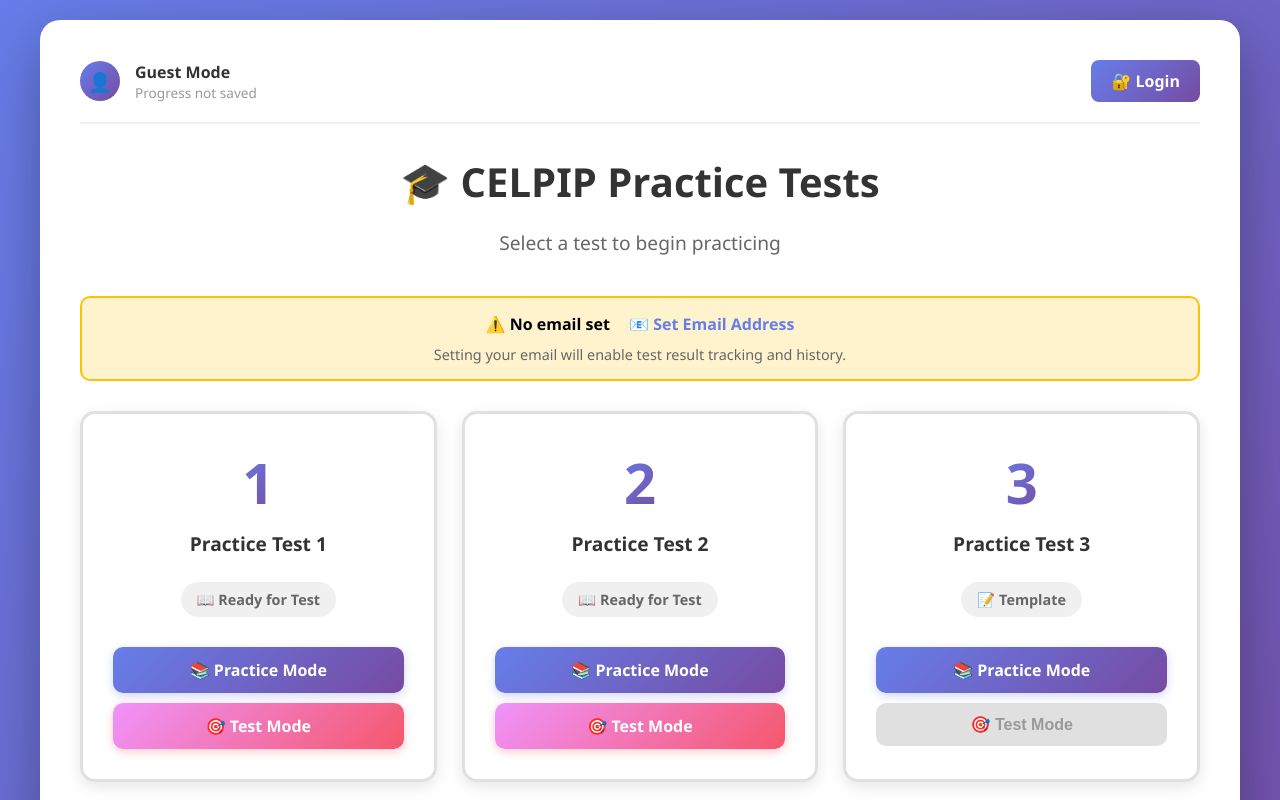
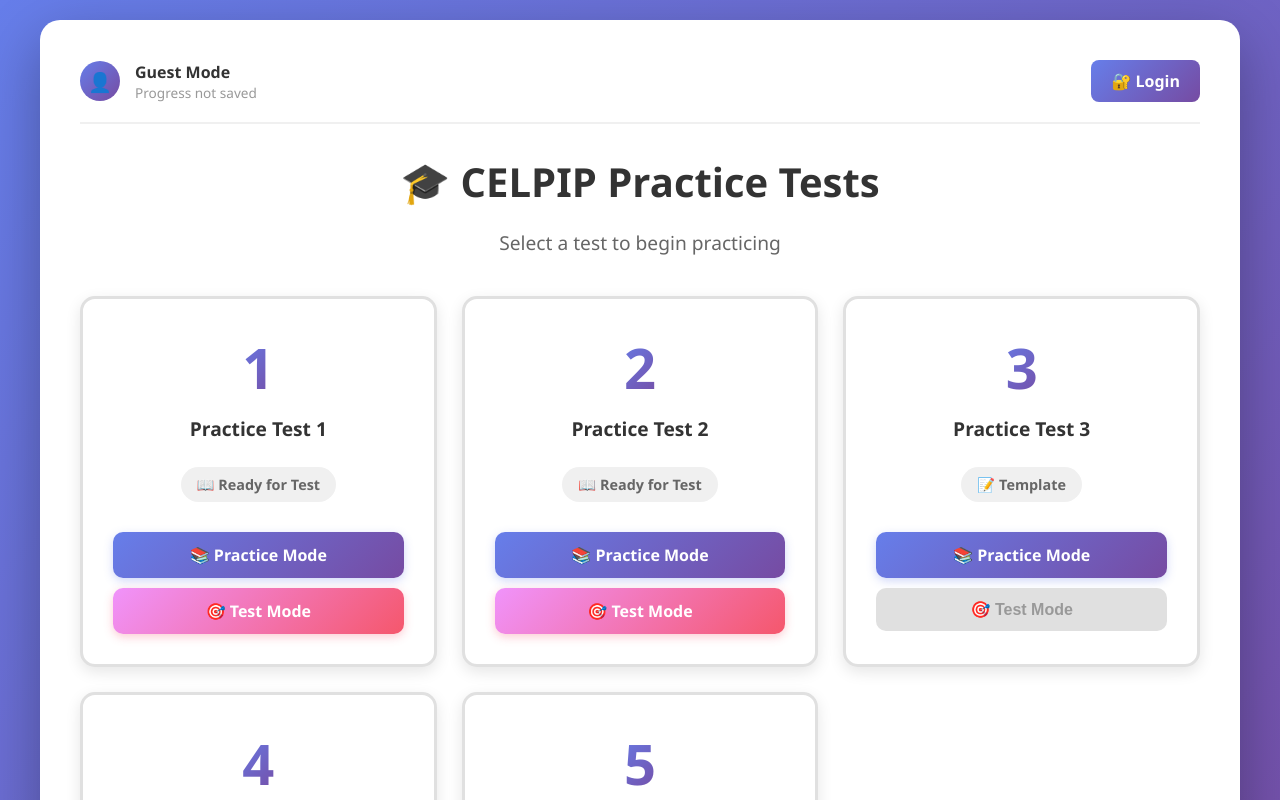
Before and after one commit to caothienlong/celpip-practice, a Flask app: page / in a window 1280 px wide. Shown: the top 800 px of the page. Run offline with Flask 3, Linux system fonts and the light colour scheme.

Commit message:
fix: Logout UI updates immediately and remove old email display
Fixed Issues:
1. User bar not updating after logout
   - Added JavaScript handleLogout() function
   - Prevents default link behavior
   - Calls /logout via fetch
   - Forces full page reload with cache-busting
   - Result: UI updates immediately without manual F5

2. Old email system display still showing
   - Removed 'Logged in as: email' section
   - Removed 'Change Email' and 'Clear Session' links
   - Removed 'No email set' warning box
   - All old email modal UI completely removed

Changes:

1. templates/test_list.html:
   - Removed old email status boxes (logged in + not set)
   - Added handleLogout() JavaScript function
   - Logout button now has onclick handler
   - Uses fetch() to call /logout
   - Reloads with ?t=timestamp to bust cache

JavaScript Flow:
1. User clicks 'Logout' button
2. Event prevented (no direct navigation)
3. fetch('/logout') called
4. Server clears session + cookies
5. Response received
6. window.location.href = '/?t=' + Date.now()
7. Fresh page load with no cache
8. UI shows Guest Mode immediately

Removed UI Elements:
❌ 'Logged in as: email' box
❌ 'Change Email' link
❌ 'Clear Session' link
❌ 'No email set' warning
❌ showEmailModal() reference

Clean Authentication UX:
✅ Top bar shows login status (avatar or guest)
✅ Login/Logout button only
✅ No confusing email messages
✅ Immediate UI feedback
✅ Single authentication system (OAuth)

Testing:
1. Login with Google
2. Click Logout
3. UI immediately shows 'Guest Mode'
4. No manual refresh needed
5. No old email messages

```diff
--- a/templates/test_list.html
+++ b/templates/test_list.html
@@ -457,7 +457,7 @@
 
             <div class="auth-buttons">
                 {% if current_user.is_authenticated %}
-                <a href="/logout" class="auth-btn logout">🚪 Logout</a>
+                <a href="/logout" class="auth-btn logout" onclick="handleLogout(event)">🚪 Logout</a>
                 {% else %}
                 <a href="/login" class="auth-btn login">🔐 Login</a>
                 {% endif %}
@@ -466,28 +466,6 @@
 
         <h1>🎓 CELPIP Practice Tests</h1>
         <p class="subtitle">Select a test to begin practicing</p>
-
-        {% if user_email and not current_user.is_authenticated %}
-        <div style="text-align: center; margin: 20px 0; padding: 15px; background: #f0f7ff; border-radius: 10px; border: 2px solid #667eea;">
-            <strong>👤 Logged in as:</strong> {{ user_email }}
-            <span style="margin-left: 15px;">
-                <a href="#" onclick="showEmailModal(); return false;" style="color: #667eea; text-decoration: none; font-size: 0.9em;">✏️ Change Email</a>
-            </span>
-            <span style="margin-left: 15px;">
-                <a href="/clear_session" style="color: #f44336; text-decoration: none; font-size: 0.9em;">✕ Clear Session</a>
-            </span>
-        </div>
-        {% else %}
-        <div style="text-align: center; margin: 20px 0; padding: 15px; background: #fff3cd; border-radius: 10px; border: 2px solid #ffc107;">
-            <strong>⚠️ No email set</strong>
-            <span style="margin-left: 15px;">
-                <a href="#" onclick="showEmailModal(); return false;" style="color: #667eea; text-decoration: none; font-weight: 600;">📧 Set Email Address</a>
-            </span>
-            <p style="margin-top: 10px; font-size: 0.9em; color: #666;">
-                Setting your email will enable test result tracking and history.
-            </p>
-        </div>
-        {% endif %}
 
         <div class="test-grid">
             {% for test_num in test_numbers %}
@@ -556,5 +534,20 @@
         </div>
     </div>
 
+    <script>
+        function handleLogout(event) {
+            event.preventDefault();
+
+            // Call logout endpoint
+            fetch('/logout', {
+                method: 'GET',
+                credentials: 'same-origin'
+            }).then(() => {
+                // Force full page reload (no cache)
+                window.location.href = '/?t=' + Date.now();
+            });
+        }
+    </script>
+
 </body>
 </html>
```
